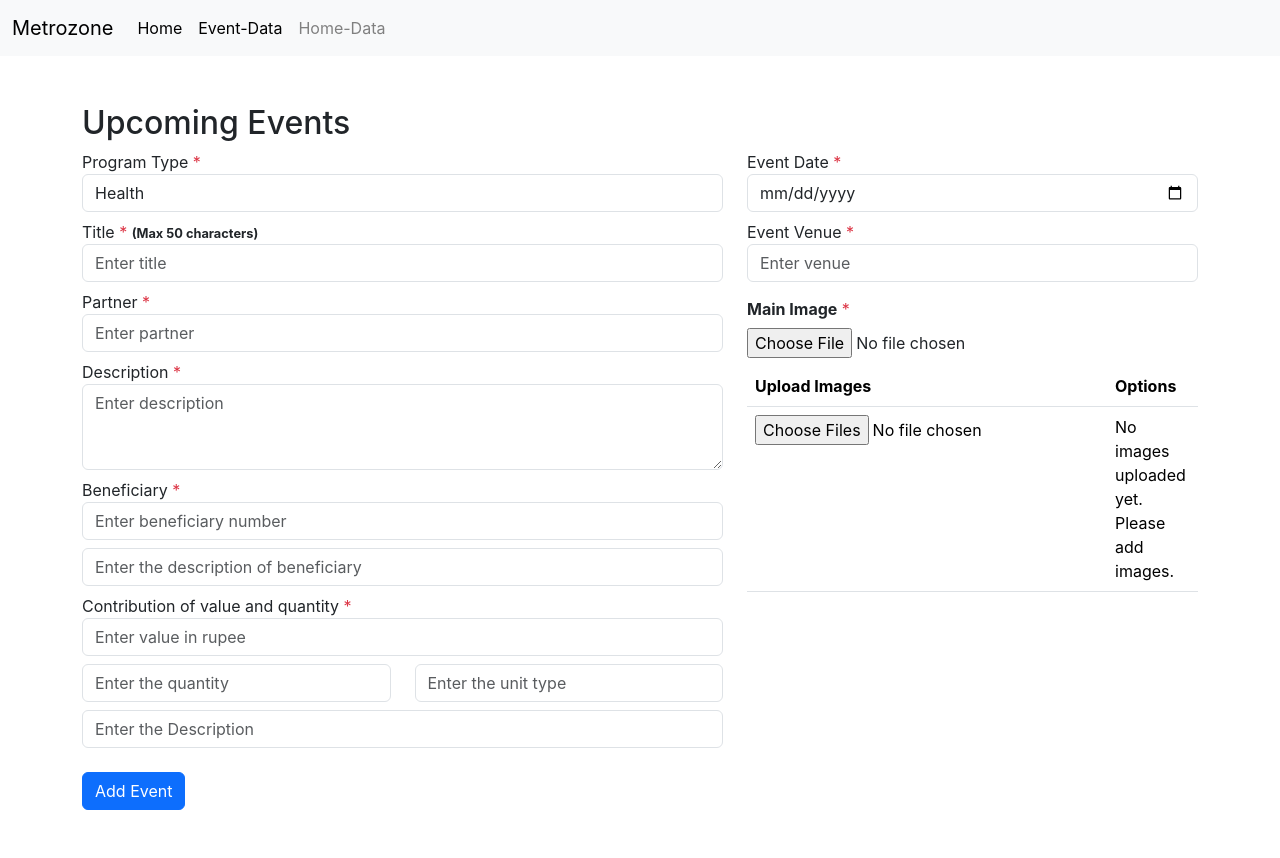
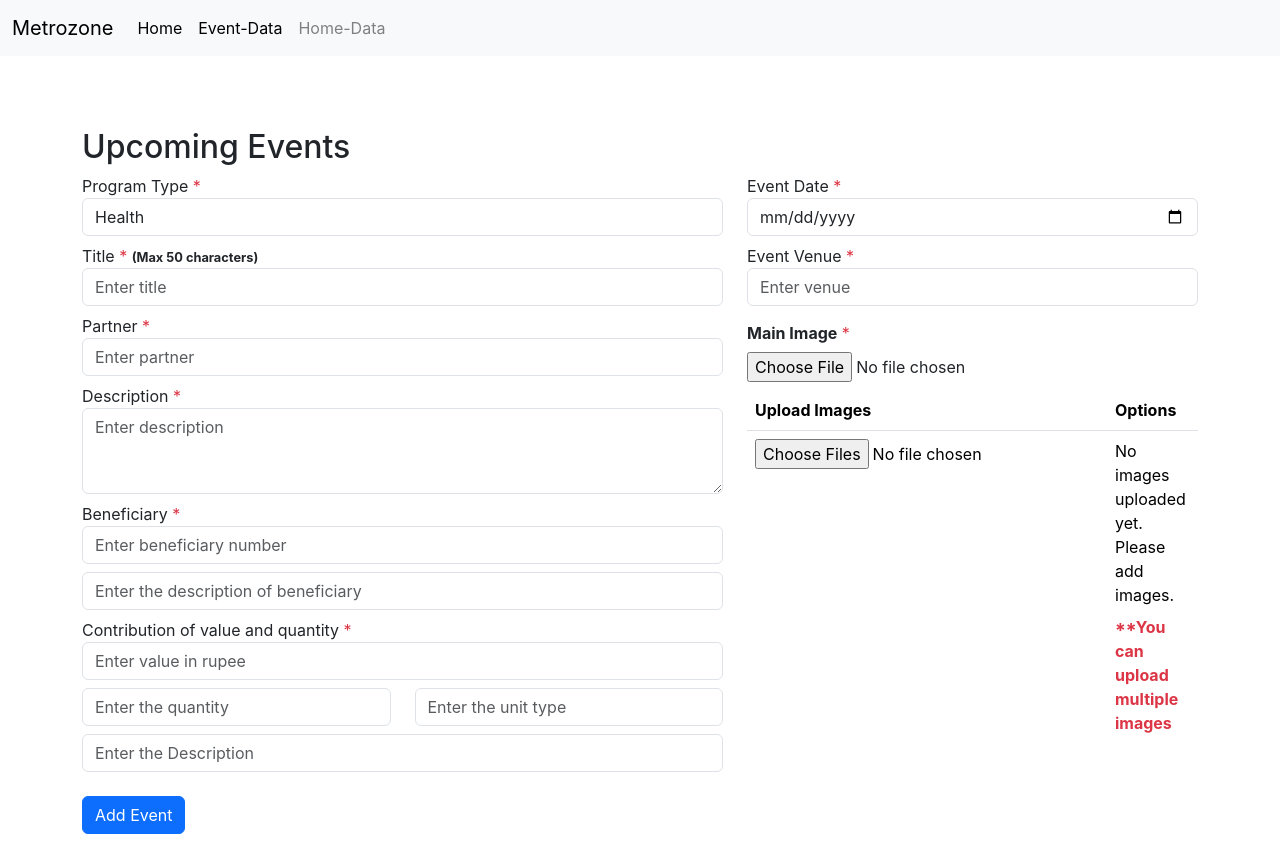
Before and after one commit to CloudStech23/metrozone-cms, a React (Create React App) app: page /event in a window 1280 px wide. Before the commit the page ends 810 px from the top, so only its background shows below. Built offline with nearby package versions, Linux system fonts and the light colour scheme.

Commit message:
last commit

```diff
--- a/src/components/Event_CSR.jsx
+++ b/src/components/Event_CSR.jsx
@@ -129,7 +129,7 @@ function Eventcsr() {
   }
 
   return (
-    <div className="container mt-5">
+    <div className="container mt-5 py-4">
       <h2>Upcoming Events</h2>
       <form onSubmit={handleSubmit} className="needs-validation">
         <div className="row">
@@ -365,7 +365,9 @@ function Eventcsr() {
                       </td>
                       <td>
                         <div>No images uploaded yet. Please add images.</div>
+                        <div className="mt-2 fw-bold text-danger">**You can upload multiple images at a time.**</div>
                       </td>
+
                     </tr>
                   )}
 
```
